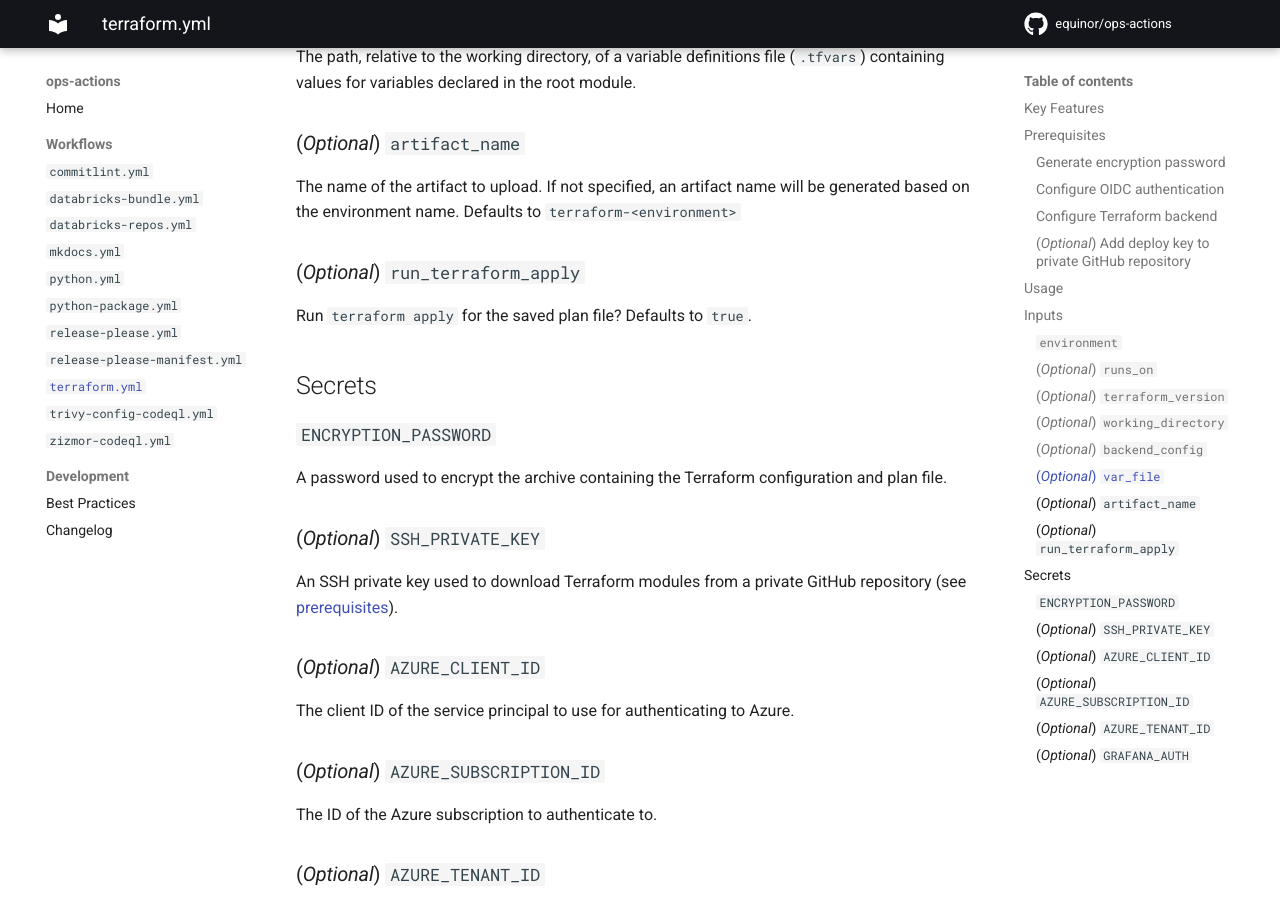
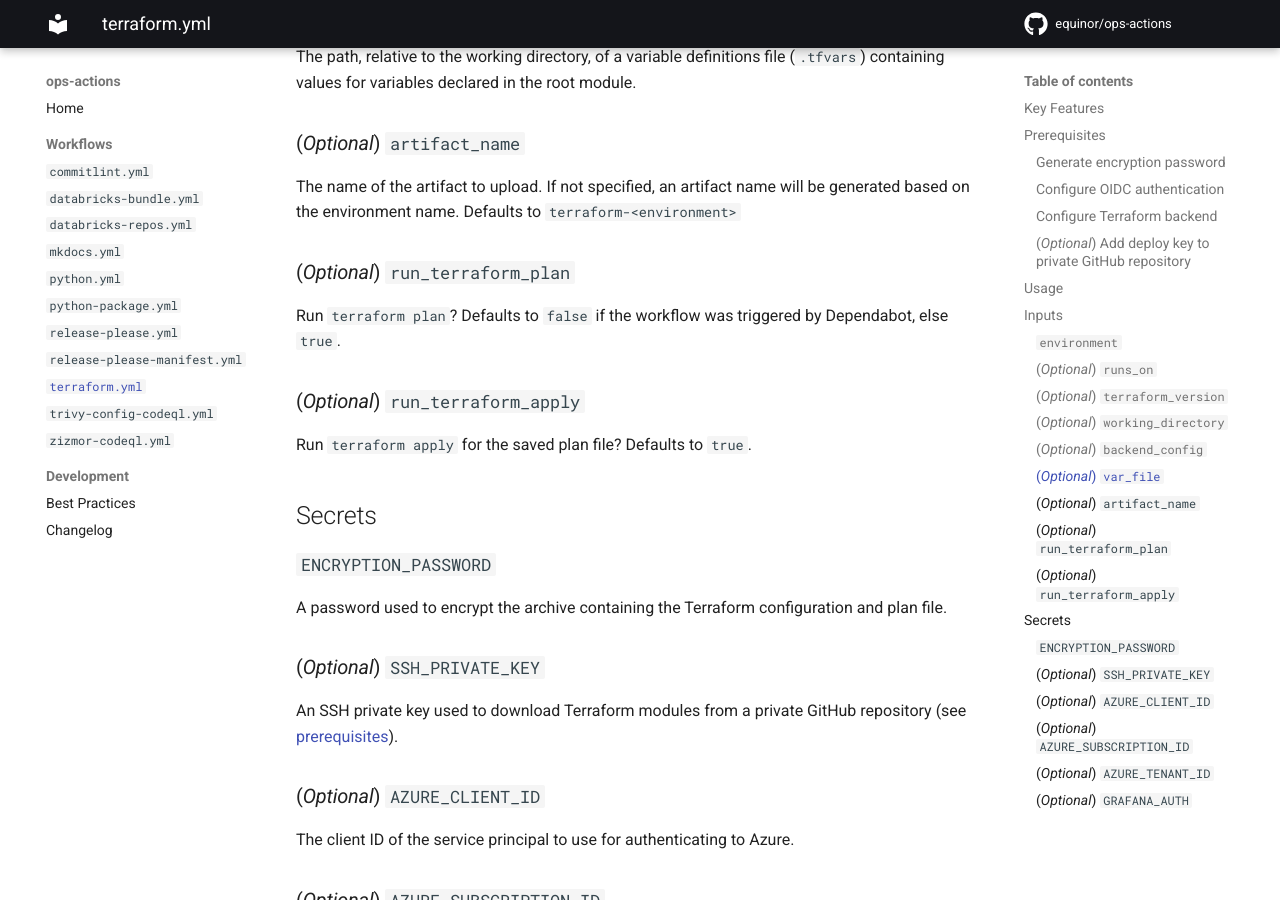
Before and after one commit to equinor/ops-actions, an MkDocs documentation site: the page built from docs/workflows/terraform.md, in a window 1280 px wide and 900 px high, scrolled down 2676 px. Built offline with MkDocs 1.6.1 and Material for MkDocs 9.7.7, drawn with Linux system fonts in a browser that asks for light colours; comment, search, counter and statistics services are not loaded.

Commit message:
feat(terraform): skip environment reference if triggered by Dependabot (#975)
By default, skip environment reference if triggered by Dependabot. This
enables Dependabot PRs to run `terraform validate` without requiring a
manual approval for the environment reference.

Also add a new input variable `run_terraform_plan` that can be used to
override this behavior.

```diff
--- a/docs/workflows/terraform.md
+++ b/docs/workflows/terraform.md
@@ -103,6 +103,10 @@ The path, relative to the working directory, of a variable definitions file (`.t
 
 The name of the artifact to upload. If not specified, an artifact name will be generated based on the environment name. Defaults to `terraform-<environment>`
 
+### (*Optional*) `run_terraform_plan`
+
+Run `terraform plan`? Defaults to `false` if the workflow was triggered by Dependabot, else `true`.
+
 ### (*Optional*) `run_terraform_apply`
 
 Run `terraform apply` for the saved plan file? Defaults to `true`.
```
Also changed, not shown: 1 other file.
